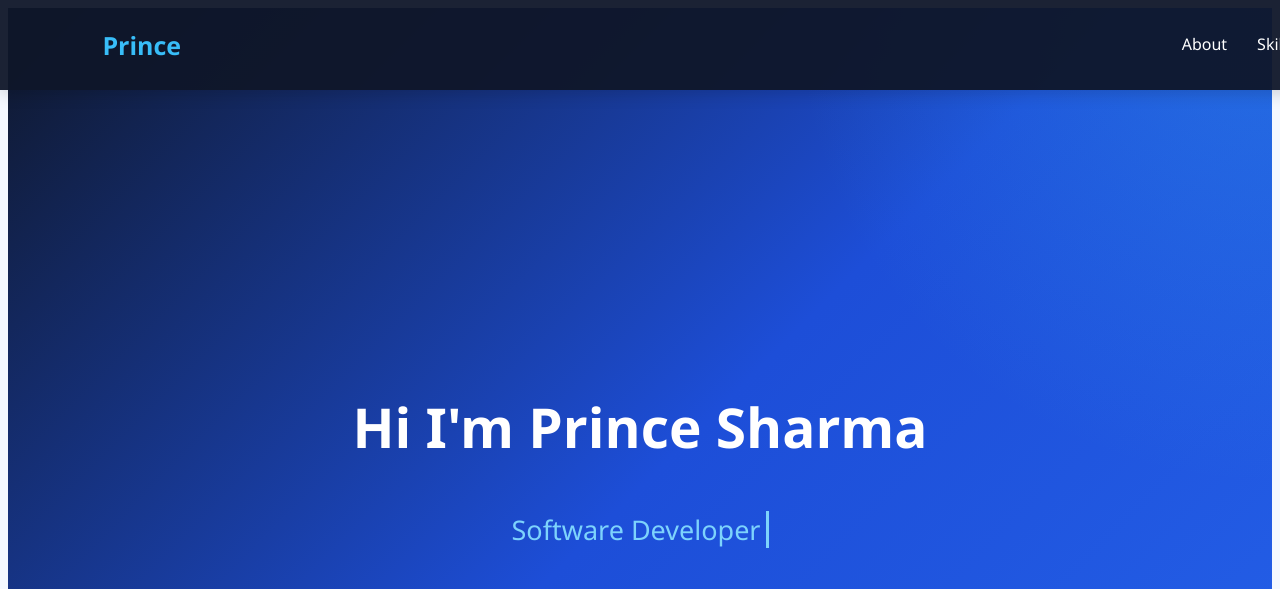
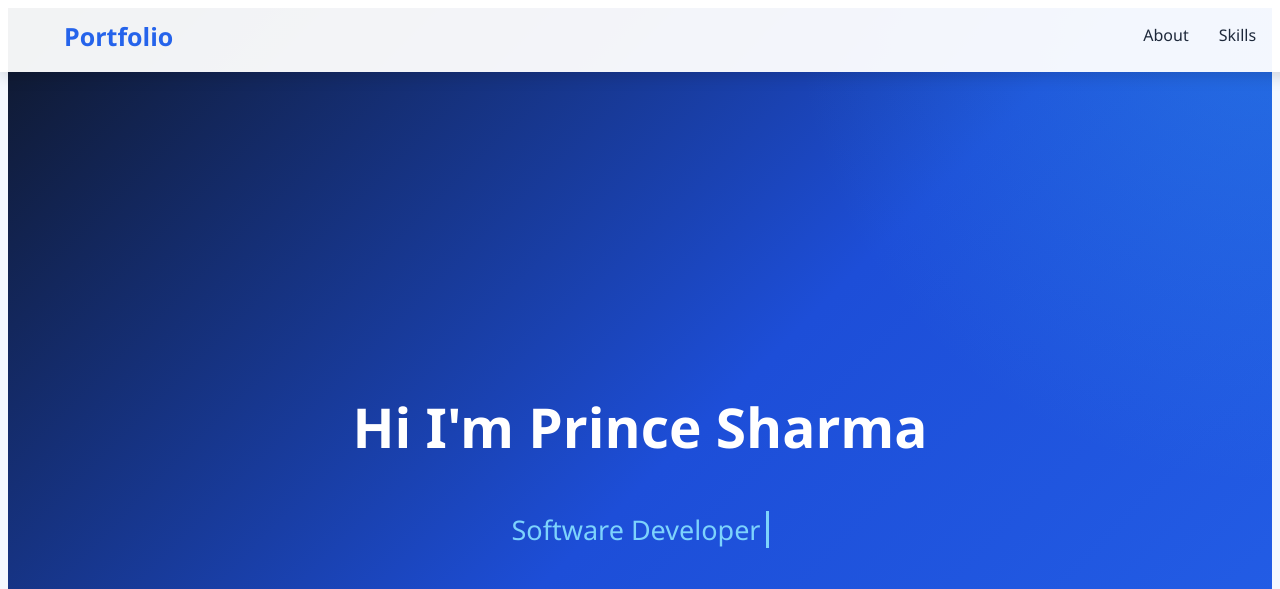
Before and after one commit to princevashisht46/Portfolio, a plain HTML site: page index.html in a window 1280 px wide. Shown: the top 589 px of the page. Drawn offline with Linux system fonts and the light colour scheme.

Commit message:
update portfolio

```diff
--- a/index.html
+++ b/index.html
@@ -8,7 +8,8 @@
 </head>
 <body>
 <nav class="navbar">
-    <div class="logo">Prince</div>
+    <div class="logo">Portfolio</div>
+
     <ul>
         <li><a href="#about">About</a></li>
         <li><a href="#skills">Skills</a></li>
--- a/style.css
+++ b/style.css
@@ -30,8 +30,8 @@ body {
     top: 0;
     left: 0;
     width: 100%;
-    padding: 16px 8%;
-    background: rgba(15, 23, 42, 0.95);
+    padding: 16px 5%;
+    background: rgba(255, 255, 255, 0.95);
     display: flex;
     justify-content: space-between;
     align-items: center;
@@ -40,7 +40,7 @@ body {
 }
 
 .navbar .logo {
-    color: #38bdf8;
+    color: #2563eb;
     font-size: 25px;
     font-weight: 700;
 }
@@ -49,20 +49,22 @@ body {
     list-style: none;
     display: flex;
     gap: 30px;
+    margin: 0;
+    padding: 0;
 }
 
 .navbar a {
     text-decoration: none;
-    color: white;
+    color: #1e293b;
     font-size: 16px;
     font-weight: 500;
     transition: 0.3s;
+    white-space: nowrap;
 }
 
 .navbar a:hover {
-    color: #38bdf8;
+    color: #2563eb;
 }
-
 
 /* =========================
    HERO
@@ -153,7 +155,6 @@ section {
 
     box-shadow: 0 8px 30px rgba(37, 99, 235, 0.08);
 }
-
 section h2 {
     display: inline-block;
 
```
